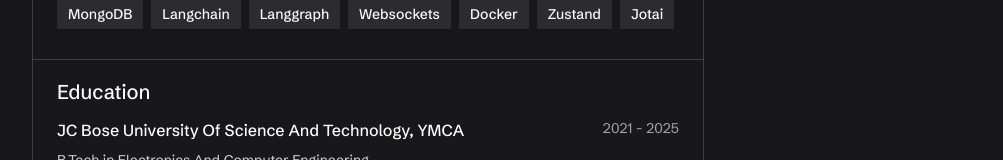
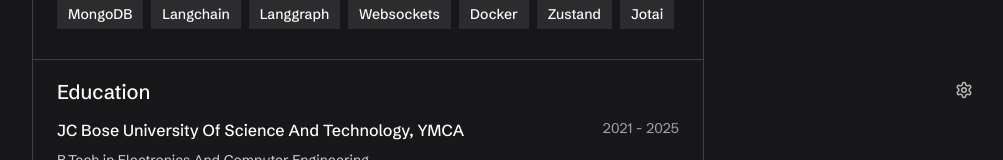
Before and after one commit to poswalsameer/Updated-Portfolio, a Next.js app in the folder portfolio/: page / in a window 1280 px wide. Shown: the part 666-826 px from the top of the page, without its empty margins (272-1275 px from the left). Built offline with nearby package versions, Linux system fonts and the light colour scheme; what chess-web-api would draw is missing.

Commit message:
added theming

```diff
--- a/portfolio/src/app/globals.css
+++ b/portfolio/src/app/globals.css
@@ -136,10 +136,126 @@
   color: gray;
 }
 
-code[data-line-numbers-max-digits="2"] > [data-line]::before {
+ code[data-line-numbers-max-digits="2"] > [data-line]::before {
   width: 2rem;
+ }
+
+ code[data-line-numbers-max-digits="3"] > [data-line]::before {
+  width: 3rem;
 }
 
-code[data-line-numbers-max-digits="3"] > [data-line]::before {
-  width: 3rem;
-}
+ /* Light mode overrides for white background selection */
+ html.light body {
+   color: #000 !important;
+ }
+
+ html.light .border-zinc-700 {
+   border-color: #e4e4e7 !important; /* zinc-200 */
+ }
+
+ html.light .border-zinc-900 {
+   border-color: #e4e4e7 !important;
+ }
+
+ html.light .sm\:border-zinc-700 {
+   border-color: #e4e4e7 !important;
+ }
+
+ html.light .text-white {
+   color: #000 !important;
+ }
+
+ html.light .text-zinc-300 {
+   color: #3f3f46 !important; /* zinc-700 */
+ }
+
+ html.light .text-zinc-400 {
+   color: #52525b !important; /* zinc-600 */
+ }
+
+ html.light .text-zinc-100 {
+   color: #18181b !important;
+ }
+
+ html.light .bg-zinc-900 {
+   background-color: #ffffff !important;
+   color: #000 !important;
+ }
+
+ html.light .bg-zinc-800 {
+   background-color: #f4f4f5 !important;
+ }
+
+ html.light .bg-zinc-400\/15 {
+   background-color: rgba(0, 0, 0, 0.06) !important;
+ }
+
+ html.light .hover\:bg-zinc-400\/20:hover {
+   background-color: rgba(0, 0, 0, 0.1) !important;
+ }
+
+ html.light .hover\:bg-zinc-800:hover {
+   background-color: #e4e4e7 !important;
+ }
+
+ html.light .hover\:text-zinc-200:hover {
+   color: #27272a !important;
+ }
+
+ html.light .hover\:bg-zinc-700:hover {
+   background-color: #e4e4e7 !important;
+ }
+
+ html.light .text-zinc-500 {
+   color: #71717a !important;
+ }
+
+ /* tabs active state in light mode */
+ html.light .bg-zinc-900.underline {
+   background-color: #f4f4f5 !important;
+   color: #000 !important;
+ }
+
+  /* tooltip */
+  html.light .bg-zinc-900.text-zinc-100 {
+    background-color: #ffffff !important;
+    color: #000 !important;
+    border-color: #e4e4e7 !important;
+  }
+
+  html.light .border-zinc-800 {
+    border-color: #e4e4e7 !important;
+  }
+
+  html.light .bg-zinc-900.border-zinc-800 {
+    background-color: #ffffff !important;
+    border-color: #e4e4e7 !important;
+  }
+
+  /* Skills badges - remove harsh shadow in white theme */
+  html.light .shadow,
+  html.light .shadow-sm,
+  html.light .shadow-md {
+    box-shadow: none !important;
+  }
+
+  html.light #skills .bg-zinc-400\/15 {
+    background-color: #f4f4f5 !important;
+    border-color: #e4e4e7 !important;
+    box-shadow: none !important;
+  }
+
+  html.light #skills [class*="shadow"] {
+    box-shadow: none !important;
+  }
+
+  html.light .skeleton,
+  html.light .bg-zinc-800 {
+    background-color: #f4f4f5 !important;
+  }
+
+  /* Gallery images - softer border in white theme */
+  html.light .group.border-zinc-800 {
+    border-color: #e4e4e7 !important;
+    background-color: #fafafa !important;
+  }
--- a/portfolio/src/app/layout.tsx
+++ b/portfolio/src/app/layout.tsx
@@ -3,6 +3,7 @@
 import { schibstedGrotesk } from "@/fonts"
 import { Analytics } from "@vercel/analytics/react"
 import { Metadata } from "next"
+import { BackgroundProvider } from "@/context/background-context"
 
 export const metadata: Metadata = {
   title: "Sameer Poswal",
@@ -23,8 +24,10 @@
         )}
       >
 
-        <Analytics />
-        {children}
+        <BackgroundProvider>
+          <Analytics />
+          {children}
+        </BackgroundProvider>
       </body>
     </html>
   )
--- a/portfolio/src/app/page.tsx
+++ b/portfolio/src/app/page.tsx
@@ -4,6 +4,7 @@
 import Skills from "@/components/skills"
 import Education from "@/components/education"
 import PortfolioBody from "@/components/portfolio-body"
+import { SettingsDesktop } from "@/components/settings"
 
 export default function Page() {
   return (
@@ -14,6 +15,7 @@
         <Skills />
         <Education />
       </div>
+      <SettingsDesktop />
     </main>
   )
 }
--- /dev/null
+++ b/portfolio/src/components/settings/index.tsx
@@ -0,0 +1,123 @@
+"use client"
+
+import { useState, useEffect, useRef } from "react"
+import { motion, AnimatePresence } from "framer-motion"
+import { Settings, Check } from "lucide-react"
+import { useBackground, BACKGROUND_OPTIONS, BackgroundId } from "@/context/background-context"
+import { cn } from "@/lib/utils"
+
+type SettingsProps = {
+  variant?: "mobile" | "desktop"
+  className?: string
+}
+
+export default function SettingsButton({ variant = "desktop", className }: SettingsProps) {
+  const [open, setOpen] = useState(false)
+  const { background, setBackground, isLight } = useBackground()
+  const containerRef = useRef<HTMLDivElement>(null)
+
+  // Close on escape
+  useEffect(() => {
+    const onKey = (e: KeyboardEvent) => {
+      if (e.key === "Escape") setOpen(false)
+    }
+    if (open) document.addEventListener("keydown", onKey)
+    return () => document.removeEventListener("keydown", onKey)
+  }, [open])
+
+  // Close on outside click
+  useEffect(() => {
+    const onClick = (e: MouseEvent) => {
+      if (containerRef.current && !containerRef.current.contains(e.target as Node)) {
+        setOpen(false)
+      }
+    }
+    if (open) document.addEventListener("mousedown", onClick)
+    return () => document.removeEventListener("mousedown", onClick)
+  }, [open])
+
+  const isDesktop = variant === "desktop"
+
+  return (
+    <div
+      ref={containerRef}
+      className={cn("relative inline-flex", className)}
+    >
+      <button
+        aria-label="Open settings"
+        aria-expanded={open}
+        onClick={() => setOpen((v) => !v)}
+        className={cn(
+          "inline-flex items-center justify-center border-0 bg-transparent transition-colors focus:outline-none focus-visible:ring-1 focus-visible:ring-zinc-500 rounded-none",
+          isDesktop
+            ? "h-10 w-10 text-white/70 hover:text-white"
+            : "h-8 w-8 text-white/70 hover:text-white",
+          isLight && isDesktop && "text-black/60 hover:text-black",
+          isLight && !isDesktop && "text-black/60 hover:text-black",
+        )}
+      >
+        <Settings className={cn("h-[18px] w-[18px] transition-transform duration-700 ease-in-out", open && "rotate-90")} />
+      </button>
+
+      <AnimatePresence>
+        {open && (
+          <motion.div
+            initial={{ opacity: 0, y: isDesktop ? 6 : -6, scale: 0.97 }}
+            animate={{ opacity: 1, y: 0, scale: 1 }}
+            exit={{ opacity: 0, y: isDesktop ? 6 : -6, scale: 0.97 }}
+            transition={{ duration: 0.18, ease: "easeOut" }}
+            className={cn(
+              "absolute z-20 flex gap-2 border shadow-lg p-2 rounded-none",
+              isDesktop ? "bottom-full mb-2 right-0" : "top-full mt-2 right-0",
+              isLight ? "bg-white border-zinc-200" : "bg-zinc-900 border-zinc-700"
+            )}
+          >
+            {BACKGROUND_OPTIONS.map((opt) => {
+              const isActive = background === opt.id
+              return (
+                <button
+                  key={opt.id}
+                  aria-label={opt.name}
+                  onClick={() => setBackground(opt.id as BackgroundId)}
+                  className={cn("h-7 w-7 border flex items-center justify-center transition-none rounded-none")}
+                  style={{
+                    backgroundColor: opt.value,
+                    borderColor: isActive
+                      ? isLight
+                        ? "#000"
+                        : "#fff"
+                      : opt.id === "white"
+                        ? "#e4e4e7"
+                        : opt.id === "default"
+                          ? "#3f3f46"
+                          : "rgba(63,63,70,0.6)",
+                  }}
+                >
+                  {isActive && (
+                    <Check className="h-4 w-4" style={{ color: opt.light ? "#000" : "#fff" }} />
+                  )}
+                </button>
+              )
+            })}
+          </motion.div>
+        )}
+      </AnimatePresence>
+    </div>
+  )
+}
+
+export function SettingsDesktop() {
+  return (
+    <div className="hidden sm:flex fixed bottom-6 right-6 z-50">
+      <SettingsButton variant="desktop" />
+    </div>
+  )
+}
+
+export function SettingsMobile() {
+  return (
+    <div className="flex sm:hidden">
+      <SettingsButton variant="mobile" />
+    </div>
+  )
+}
--- /dev/null
+++ b/portfolio/src/context/background-context.tsx
@@ -0,0 +1,77 @@
+"use client"
+
+import { createContext, useContext, useEffect, useState } from "react"
+
+export type BackgroundId = "default" | "olive" | "black" | "white"
+
+export type BackgroundOption = {
+  id: BackgroundId
+  name: string
+  value: string
+  light?: boolean
+}
+
+export const BACKGROUND_OPTIONS: BackgroundOption[] = [
+  { id: "default", name: "Default", value: "#18181b" },
+  { id: "olive", name: "Olive Dark", value: "#1D1D16" },
+  { id: "black", name: "Black", value: "#000000" },
+  { id: "white", name: "White", value: "#FFFFFF", light: true },
+]
+
+type BackgroundContextType = {
+  background: BackgroundId
+  setBackground: (id: BackgroundId) => void
+  backgroundValue: string
+  isLight: boolean
+  options: BackgroundOption[]
+}
+
+const BackgroundContext = createContext<BackgroundContextType | null>(null)
+
+export function BackgroundProvider({ children }: { children: React.ReactNode }) {
+  const [background, setBackgroundState] = useState<BackgroundId>("default")
+
+  // Load from localStorage on mount
+  useEffect(() => {
+    const stored = localStorage.getItem("portfolio-bg") as BackgroundId | null
+    if (stored && BACKGROUND_OPTIONS.some((o) => o.id === stored)) {
+      setBackgroundState(stored)
+    }
+  }, [])
+
+  const setBackground = (id: BackgroundId) => {
+    setBackgroundState(id)
+    localStorage.setItem("portfolio-bg", id)
+  }
+
+  const current = BACKGROUND_OPTIONS.find((o) => o.id === background) ?? BACKGROUND_OPTIONS[0]
+  const isLight = !!current.light
+  const backgroundValue = current.value
+
+  // Apply to html/body and toggle light class
+  useEffect(() => {
+    const html = document.documentElement
+    const body = document.body
+
+    html.style.backgroundColor = backgroundValue
+    body.style.backgroundColor = backgroundValue
+
+    if (isLight) {
+      html.classList.add("light")
+    } else {
+      html.classList.remove("light")
+    }
+  }, [backgroundValue, isLight])
+
+  return (
+    <BackgroundContext.Provider value={{ background, setBackground, backgroundValue, isLight, options: BACKGROUND_OPTIONS }}>
+      {children}
+    </BackgroundContext.Provider>
+  )
+}
+
+export function useBackground() {
+  const ctx = useContext(BackgroundContext)
+  if (!ctx) throw new Error("useBackground must be used within BackgroundProvider")
+  return ctx
+}
```
Also changed, not shown: portfolio/src/components/header/index.tsx (+28 -9 lines).
